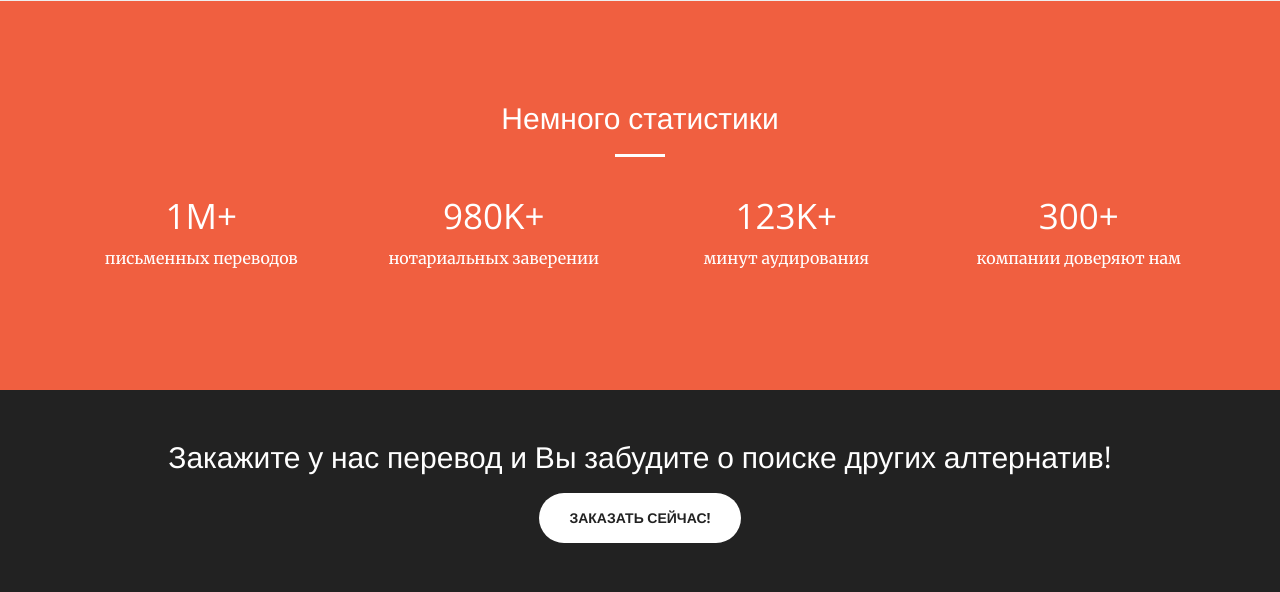
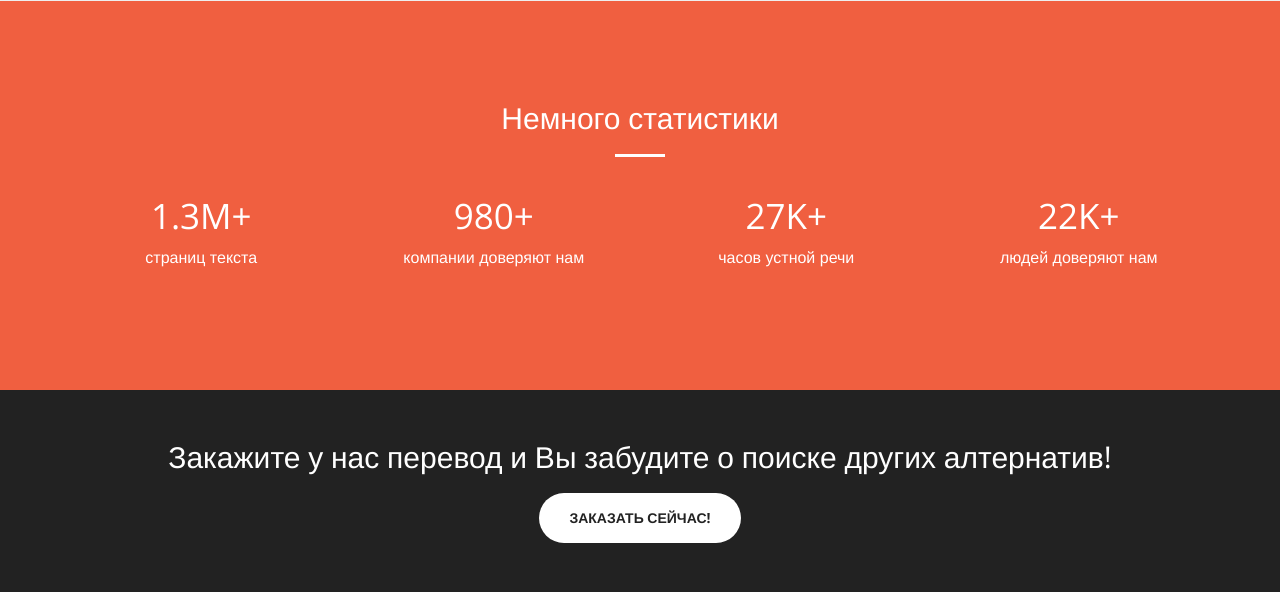
Before and after one commit to Zerek/zerek.github.io, a PHP site: page / in a window 1280 px wide. Shown: the part 2088-2680 px from the top of the page. Run offline with PHP 8.4, Linux system fonts and the light colour scheme.

Commit message:
Design changes

```diff
--- a/css/creative.css
+++ b/css/creative.css
@@ -10,9 +10,6 @@ body {
     height: 100%;
 }
 
-body {
-    font-family: Merriweather,'Helvetica Neue',Arial,sans-serif;
-}
 
 hr {
     max-width: 50px;
--- a/index.html
+++ b/index.html
@@ -174,13 +174,13 @@
 		<div class = "container">
 			<div class="row">
 				<div class="col-lg-3 col-md-6">
-                    <a href="#"><img src="img/download.png" class="img-responsive press-img"></a>
+                    <a href="http://forbes.kz/process/businessmen/kak_odolet_trudnosti_perevoda"><img src="img/download.png" class="img-responsive press-img"></a>
                 </div>
                 <div class="col-lg-3 col-md-6">
-                    <a href="#"><img src="img/rbk_logo.png" class="img-responsive press-img"></a>
+                    <a href="http://rbkca.kiock.kz/files/assets/basic-html/page20.html"><img src="img/rbk_logo.png" class="img-responsive press-img"></a>
                 </div>
                 <div class="col-lg-3 col-md-6">
-                    <a href="#"><img src="img/totalLogo.svg" class="img-responsive press-img" ></a>
+                    <a href="http://total.kz/economics/2013/11/25/v_almaty_opredelili_luchshego_pr"><img src="img/totalLogo.svg" class="img-responsive press-img" ></a>
                 </div>
                 <div class="col-lg-3 col-md-6">
                     <a href="#"><img src="img/bnv__logo.jpg" class="img-responsive press-img"></a>
@@ -201,23 +201,23 @@
 		<div class="container">
 			<div class="row">
 			 <div class="col-lg-3 col-md-6 text-center">
-				<h1>1M+</h1>
-				<p>письменных переводов</p>
+				<h1>1.3M+</h1>
+				<p>страниц текста</p>
 			 </div>
 
 			 <div class="col-lg-3 col-md-6 text-center">
-				<h1>980K+</h1>
-				<p>нотариальных заверении</p>
+				<h1>980+</h1>
+				<p>компании доверяют нам</p>
 			 </div>
 
 			 <div class="col-lg-3 col-md-6 text-center">
-				<h1>123K+</h1>
-				<p>минут аудирования</p>
+				<h1>27K+</h1>
+				<p>часов устной речи</p>
 			 </div>
 
 			 <div class="col-lg-3 col-md-6 text-center">
-				<h1>300+</h1>
-				<p>компании доверяют нам</p>
+				<h1>22K+</h1>
+				<p>людей доверяют нам</p>
 			 </div>
 			</div>
 		</div>
@@ -261,11 +261,11 @@
 	<aside class="bg-dark">
         <div class="container text-center">
             <div class="call-to-action">
-                <a href="https://facebook.com" target="_blank" class="btn wow tada" style="color:#3B5998"><i class="fa fa-facebook fa-2x"></i></a>
-				<a href="https://plus.google.com" target="_blank" class="btn wow tada" style="color:#d34836"><i class="fa fa-google-plus fa-2x"></i></a>
-				<a href="https://vk.com" target="_blank" class="btn wow tada" style="color:#597ba0"><i class="fa fa-vk fa-2x"></i></a>
-				<a href="https://instagram.com" target="_blank" class="btn wow tada" style="color: #9b6954"><i class="fa fa-instagram fa-2x"></i></a>
-				<a href="https://twitter.com" target="_blank" class="btn wow tada" style="color:#55acee"><i class="fa fa-twitter fa-2x"></i></a>
+                <a href="https://www.facebook.com/zerektranslation/" target="_blank" class="btn wow tada" style="color:#3B5998"><i class="fa fa-facebook fa-2x"></i></a>
+				<a href="https://plus.google.com/b/100733991449261952153/100733991449261952153/about?gmbpt=true&hl=en" target="_blank" class="btn wow tada" style="color:#d34836"><i class="fa fa-google-plus fa-2x"></i></a>
+				<a href="https://vk.com/public37948364" target="_blank" class="btn wow tada" style="color:#597ba0"><i class="fa fa-vk fa-2x"></i></a>
+				<a href="https://www.instagram.com/zerek.kz/" target="_blank" class="btn wow tada" style="color: #9b6954"><i class="fa fa-instagram fa-2x"></i></a>
+				<a href="https://twitter.com/ztranslation" target="_blank" class="btn wow tada" style="color:#55acee"><i class="fa fa-twitter fa-2x"></i></a>
             </div>
         </div>
     </aside>
```
